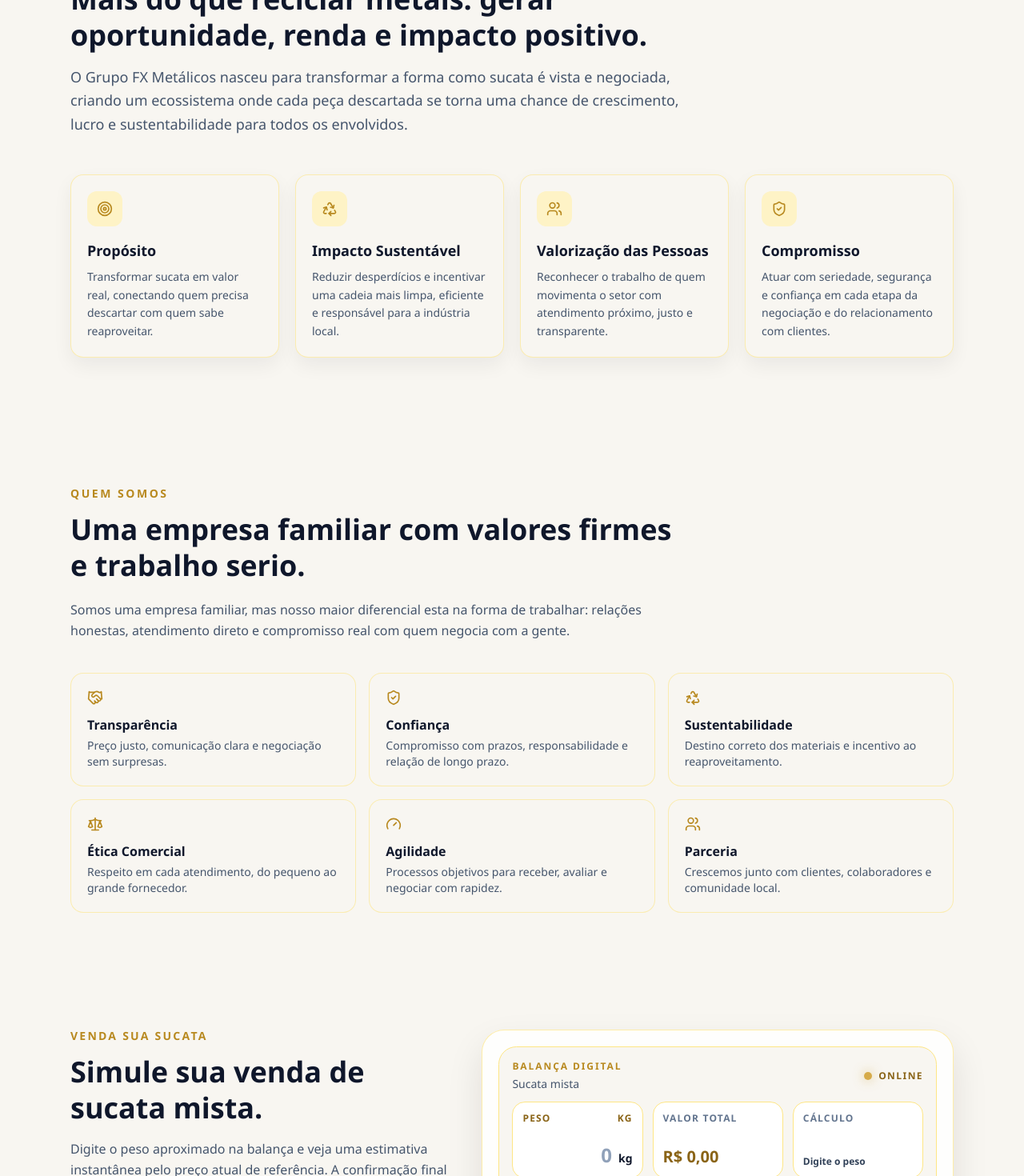
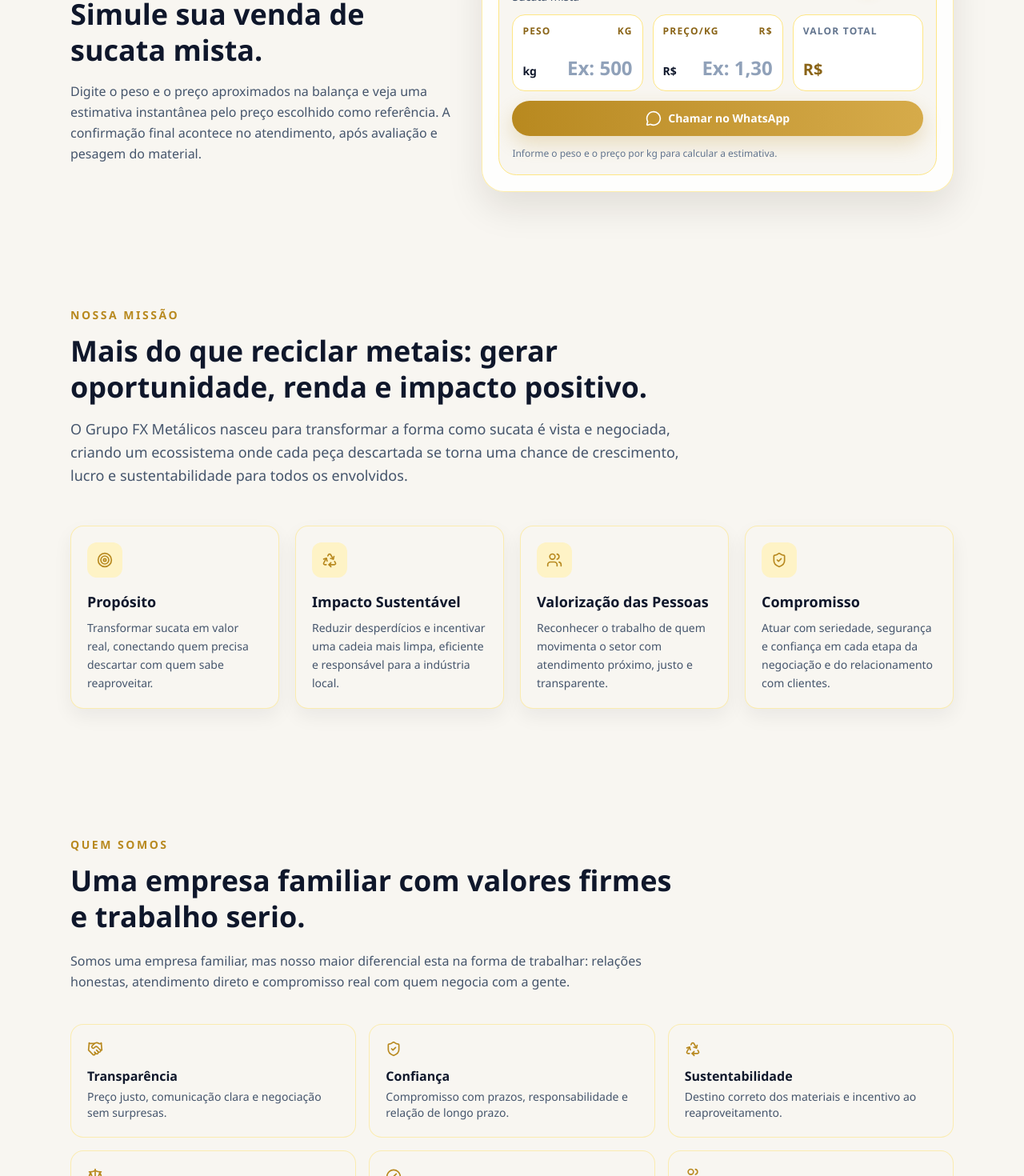
Before and after one commit to mzenao/grupo-fx-metalicos, a React (Vite) app in the folder Front/: page / in a window 1280 px wide. Shown: the part 760-2230 px from the top of the page at 80% size. Built offline with nearby package versions, Linux system fonts and the light colour scheme; no server answers.

Commit message:
Alteraçãos 07/07 - Página de cauculo para vendas, ajustes internos e video

```diff
--- a/Front/src/components/landing/Navbar.jsx
+++ b/Front/src/components/landing/Navbar.jsx
@@ -117,9 +117,9 @@ export default function Navbar() {
 
   const navItems = [
     { label: "Início", id: "hero" },
+    { label: "Venda sua sucata", id: "sell-scrap" },
     { label: "Nossa Missão", id: "mission" },
     { label: "Quem Somos", id: "about" },
-    { label: "Venda sua sucata", id: "sell-scrap" },
     { label: "Contato", id: "contact" },
   ];
 
--- a/Front/src/components/landing/SellScrap.jsx
+++ b/Front/src/components/landing/SellScrap.jsx
@@ -1,7 +1,6 @@
 import { useMemo, useState } from "react";
 import { MessageCircle, Scale } from "lucide-react";
 
-const PRICE_PER_KG = 1.3;
 const whatsappNumber = "5521990409260";
 
 const formatCurrency = (value) =>
@@ -17,23 +16,29 @@ const formatWeight = (value) =>
 
 export default function SellScrap() {
 	const [weightInput, setWeightInput] = useState("");
+	const [priceInput, setPriceInput] = useState("");
 
-	const weightInKg = useMemo(() => {
-		const normalized = weightInput.replace(/\./g, "").replace(",", ".");
+	const parseDecimalInput = (value) => {
+		const normalized = value.replace(/\./g, "").replace(",", ".");
 		const parsed = Number.parseFloat(normalized);
 		return Number.isFinite(parsed) && parsed > 0 ? parsed : 0;
-	}, [weightInput]);
+	};
 
-	const estimatedTotal = weightInKg * PRICE_PER_KG;
+	const weightInKg = useMemo(() => parseDecimalInput(weightInput), [weightInput]);
+	const pricePerKg = useMemo(() => parseDecimalInput(priceInput), [priceInput]);
+
+	const estimatedTotal = weightInKg * pricePerKg;
 	const hasWeight = weightInKg > 0;
-	const whatsappMessage = hasWeight
-		? `Olá, gostaria de vender ${formatWeight(weightInKg)} kg de sucata mista. A simulação no site ficou em ${formatCurrency(estimatedTotal)}.`
+	const hasPrice = pricePerKg > 0;
+	const hasSimulation = hasWeight && hasPrice;
+	const whatsappMessage = hasSimulation
+		? `Olá, gostaria de vender ${formatWeight(weightInKg)} kg de sucata mista por ${formatCurrency(pricePerKg)} por kg. A simulação no site ficou em ${formatCurrency(estimatedTotal)}.`
 		: "Olá, gostaria de fazer uma simulação para vender sucata mista.";
 	const whatsappLink = `https://wa.me/${whatsappNumber}?text=${encodeURIComponent(whatsappMessage)}`;
 
-	const handleWeightChange = (event) => {
+	const handleDecimalChange = (setter) => (event) => {
 		const nextValue = event.target.value.replace(/[^\d.,]/g, "");
-		setWeightInput(nextValue);
+		setter(nextValue);
 	};
 
 	return (
@@ -48,13 +53,9 @@ export default function SellScrap() {
 							Simule sua venda de sucata mista.
 						</h2>
 						<p className="mt-4 max-w-xl text-base leading-relaxed text-slate-600">
-							Digite o peso aproximado na balança e veja uma estimativa instantânea pelo preço atual de referência. A confirmação final acontece no atendimento, após avaliação e pesagem do material.
+							Digite o peso e o preço aproximados na balança e veja uma estimativa instantânea pelo preço escolhido como referência. A confirmação final acontece no atendimento, após avaliação e pesagem do material.
 						</p>
 
-						<div className="mt-7 inline-flex items-center gap-3 rounded-full border border-amber-200 bg-white/75 px-4 py-3 text-sm font-semibold text-slate-700 shadow-[0_10px_24px_rgba(15,23,42,0.05)]">
-							<Scale className="h-5 w-5 shrink-0 text-[#b8891f]" />
-							<span className="whitespace-nowrap">{formatCurrency(PRICE_PER_KG)} por kg</span>
-						</div>
 					</div>
 
 					<div className="rounded-[1.75rem] border border-amber-200/70 bg-white/85 p-4 shadow-[0_20px_45px_rgba(30,22,8,0.1)] sm:p-5">
@@ -77,28 +78,42 @@ export default function SellScrap() {
 										<span>kg</span>
 									</div>
 									<div className="mt-2 flex min-w-0 items-end gap-2">
+										<span className="mb-0.5 shrink-0 text-sm font-semibold text-slate-900">kg</span>
 										<input
 											type="text"
 											inputMode="decimal"
 											value={weightInput}
-											onChange={handleWeightChange}
-											placeholder="0"
+											onChange={handleDecimalChange(setWeightInput)}
+											placeholder="Ex: 500"
 											className="min-w-0 flex-1 bg-transparent text-right text-2xl font-semibold text-slate-900 outline-none placeholder:text-slate-400"
 											aria-label="Quantidade de sucata mista em quilos"
 										/>
-										<span className="mb-0.5 shrink-0 text-sm font-semibold text-slate-900">kg</span>
+									</div>
+								</label>
+
+								<label className="flex h-24 min-w-0 flex-col justify-between rounded-2xl border border-amber-200 bg-white p-3 transition focus-within:border-[#b8891f] focus-within:ring-4 focus-within:ring-amber-100">
+									<div className="flex items-center justify-between gap-3 text-xs font-semibold uppercase tracking-[0.1em] text-[#8a6417]">
+										<span>Preço/kg</span>
+										<span>R$</span>
+									</div>
+									<div className="mt-2 flex min-w-0 items-end gap-2">
+										<span className="mb-0.5 shrink-0 text-sm font-semibold text-slate-900">R$</span>
+										<input
+											type="text"
+											inputMode="decimal"
+											value={priceInput}
+											onChange={handleDecimalChange(setPriceInput)}
+											placeholder="Ex: 1,30"
+											className="min-w-0 flex-1 bg-transparent text-right text-2xl font-semibold text-slate-900 outline-none placeholder:text-slate-400"
+											aria-label="Valor por quilo da sucata mista"
+										/>
 									</div>
 								</label>
 
 								<div className="flex h-24 min-w-0 flex-col justify-between rounded-2xl border border-amber-200 bg-white p-3">
 									<p className="text-xs font-semibold uppercase tracking-[0.1em] text-slate-500">Valor total</p>
-									<p className="mt-2 truncate text-xl font-semibold text-[#8a6417]">{formatCurrency(estimatedTotal)}</p>
-								</div>
-
-								<div className="flex h-24 min-w-0 flex-col justify-between rounded-2xl border border-amber-200 bg-white p-3">
-									<p className="text-xs font-semibold uppercase tracking-[0.1em] text-slate-500">Cálculo</p>
-									<p className="mt-2 text-xs font-semibold leading-snug text-slate-700">
-										{hasWeight ? `${formatWeight(weightInKg)} kg x ${formatCurrency(PRICE_PER_KG)}` : "Digite o peso"}
+									<p className="mt-2 truncate text-xl font-semibold text-[#8a6417]">
+										{hasSimulation ? formatCurrency(estimatedTotal) : "R$ "}
 									</p>
 								</div>
 							</div>
@@ -116,7 +131,9 @@ export default function SellScrap() {
 							</div>
 
 							<p className="mt-3 text-xs leading-relaxed text-slate-500">
-								Estimativa sujeita a confirmação após avaliação, pesagem e condições do material.
+								{hasSimulation
+									? `${formatWeight(weightInKg)} kg x ${formatCurrency(pricePerKg)} por kg. Estimativa sujeita a confirmação após avaliação, pesagem e condições do material.`
+									: "Informe o peso e o preço por kg para calcular a estimativa."}
 							</p>
 						</div>
 					</div>
--- a/Front/src/pages/Home.jsx
+++ b/Front/src/pages/Home.jsx
@@ -18,9 +18,9 @@ export default function Home() {
       />
       <main ref={ref} className="flex-1">
         <Hero />
+        <SellScrap />
         <OurMission />
         <WhoWeAre />
-        <SellScrap />
         <Contact />
       </main>
     </>
```
